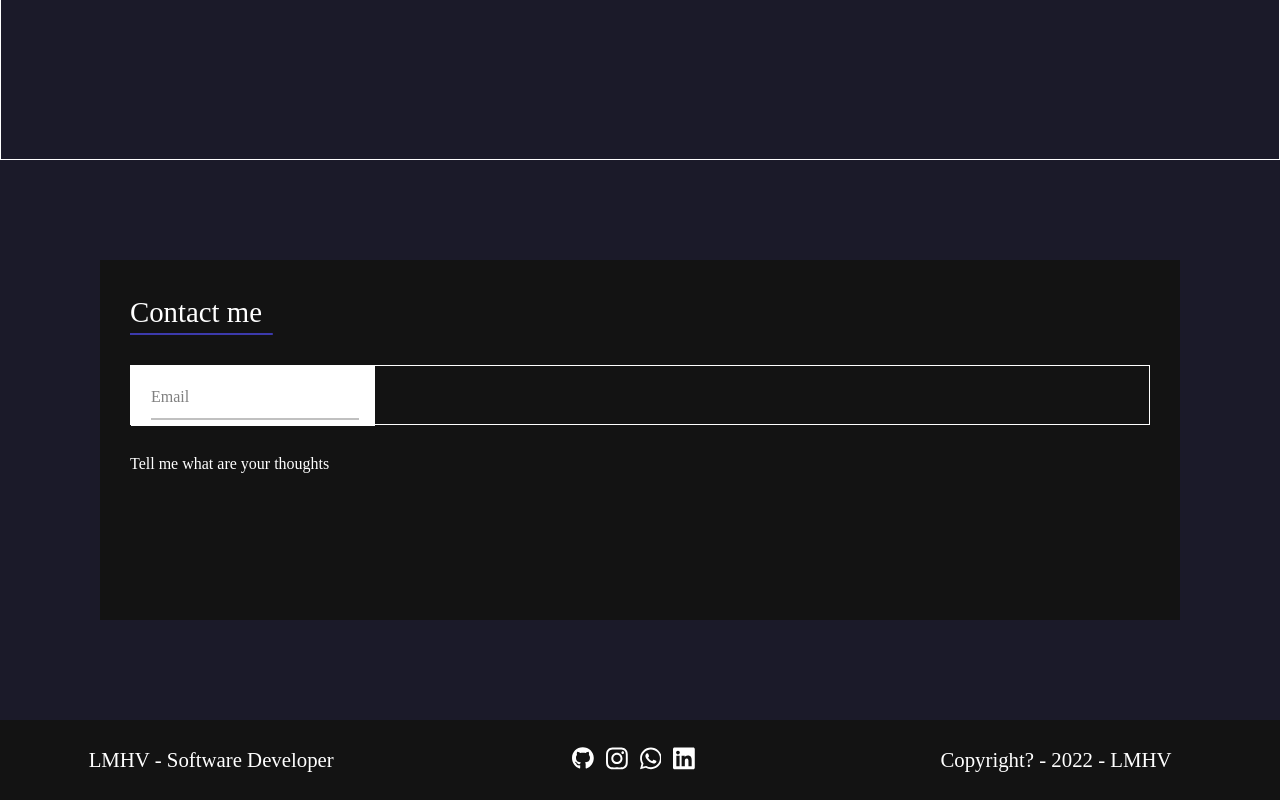
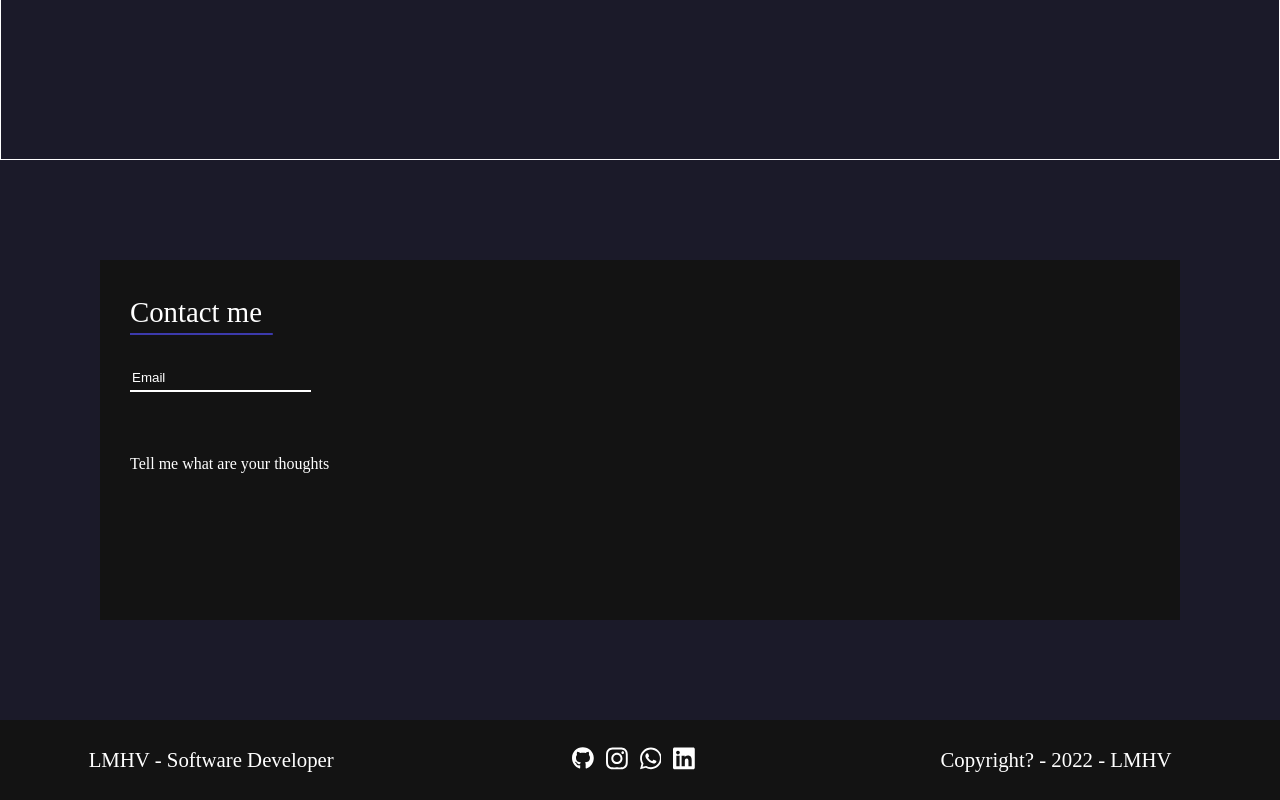
Before and after one commit to LMHV/cv-page, a React (Create React App) app in the folder front/: page / in a window 1280 px wide. Shown: the part 3476-4276 px from the top of the page. Built offline with nearby package versions, Linux system fonts and the light colour scheme; a web font is replaced by a local one.

Commit message:
update v1 28/06

```diff
--- a/front/src/components/Contact.css
+++ b/front/src/components/Contact.css
@@ -36,67 +36,39 @@
 }
 
 .contact-row-2{
-    border: 1px solid white;
-}
-
-.wrapper{
-    width: 20%;
-    background: #fff;
-    padding: 10px;
-    padding-left: 20px;
-    padding-right: 20px;
-}
-
-.wrapper .input-data{
-    height: 40px;
-    width: 100%;
     position: relative;
 }
 
-.wrapper .input-data input{
-    height: 100%;
-    width: 100%;
+.input{
+    color: #fff;
+    background-color: transparent;
     border: none;
-    font-size: 20px;
-    border-bottom: 2px solid silver;
+    border-bottom: 2px solid #fff;
     outline: none;
+    padding-block: 5px;
 }
 
-.input-data input:focus ~ label,
-.input-data input:valid ~ label{
-    transform: translateY(-25px);
-    font-size: 15px;
-    font-weight: bold;
-    color: #3C3AAC;
+.input::placeholder {
+    color: rgb(255, 255, 255);
+    transition: opacity .25s;
 }
 
-.wrapper .input-data label{
-    position: absolute;
-    bottom: 10px;
-    left: 0;
-    color: grey;
-    pointer-events: none;
-    transition: all 0.3s ease;
+.input:focus::placeholder{
+    opacity: 0;
 }
 
-.wrapper .input-data .underline{
+.border-bottom{
     position: absolute;
-    bottom: 0px;
+    left: 0; bottom: 0;
+    width: 100%;
     height: 2px;
-    width: 100%;
+    background-color: #3C3AAC;
+    transform: scaleX(0);
+    transform-origin: left;
+    transition: transform .25s;
 }
 
-.input-data .underline:before{
-    position: absolute;
-    content: "";
-    height: 100%;
-    width: 100%;
-    background: rgb(225, 127, 0);
-    transform: scaleX(0);
-    transition: transform 0.3s ease;
-}
-
-.input-data input:focus ~ .underline:before,
-.input-data input:valid ~ .underline:before{
+.input:focus + .border-bottom,
+.input:valid + .border-bottom {
     transform: scaleX(1);
 }
--- a/front/src/components/Contact.js
+++ b/front/src/components/Contact.js
@@ -8,13 +8,9 @@ const Contact = ({text}) => {
             <div className="contact-row-1">Contact me</div>
 
             <div className="contact-row-2">
-                <div className='wrapper'>
-                    <div className='input-data'>
-                        <input type='text' required></input>
-                        <div className='underline'></div>
-                        <label>{text}</label>
-                    </div>
-                </div></div>
+                <input type='text' placeholder="Email" className='input' required></input>
+                <span className="border-bottom"></span>
+            </div>
             <div className="contact-row-3">Tell me what are your thoughts</div>
         </div>
     )
```
